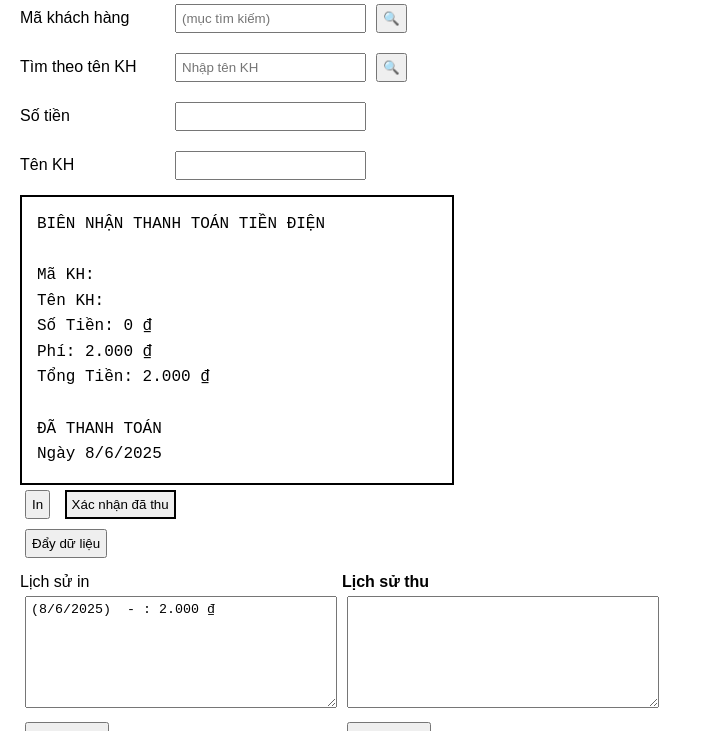
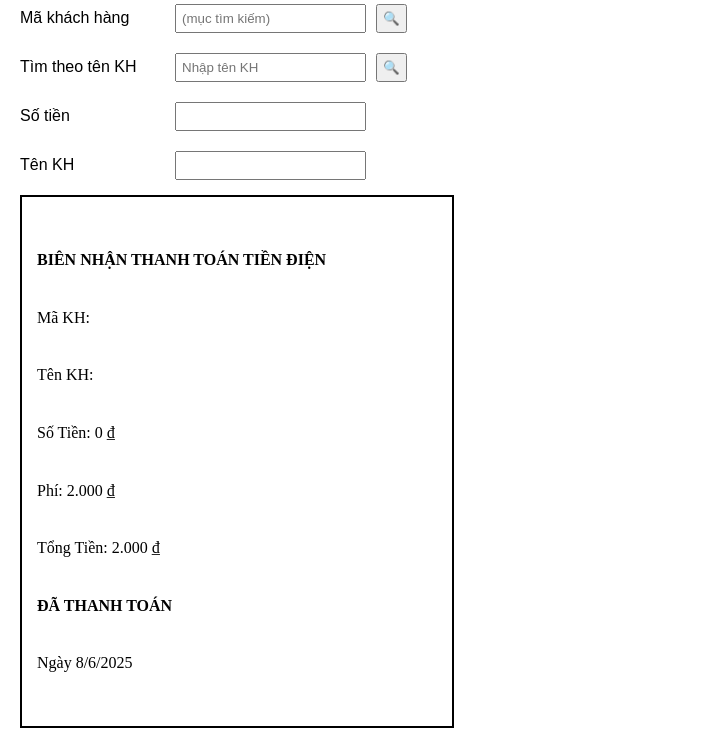
Before and after one commit to Megumi112/bill-in, a plain HTML site: page index.html in a window 1280 px wide. Both pictures are taken after a click on the button "In". Shown: the part 69-800 px from the top of the page, without its empty margins (0-702 px from the left). Drawn offline with Linux system fonts and the light colour scheme.

Commit message:
Add files via upload

```diff
--- a/index.html
+++ b/index.html
@@ -7,6 +7,8 @@
   <style>
     body { font-family: Arial, sans-serif; margin: 20px; }
     input, button, textarea { margin: 5px; padding: 5px; }
+
+    /* Khung hóa đơn */
     #hoaDon {
       width: 400px;
       min-height: 250px;
@@ -14,9 +16,11 @@
       padding: 15px;
       white-space: pre-wrap;
       font-size: 16px;
-      font-family: 'Courier New', monospace;
-      line-height: 1.6;
+      font-family: 'Times New Roman', serif;
+      line-height: 1.2; /* Điều chỉnh khoảng cách dòng */
     }
+    #hoaDon p { margin: 0; }
+
     .row { display: flex; align-items: center; margin-bottom: 10px; }
     .label { width: 150px; }
     #lichSuIn, #lichSuThu { width: 300px; height: 100px; margin: 5px; }
@@ -121,17 +125,17 @@ function hienThiHoaDon(maKH, tenKH, soTien) {
   const phi = 2000;
   const tong = Number(soTien) + phi;
   const thoiGian = new Date().toLocaleDateString('vi-VN');
-  const noiDung = `BIÊN NHẬN THANH TOÁN TIỀN ĐIỆN
-
-Mã KH: ${maKH}
-Tên KH: ${tenKH}
-Số Tiền: ${formatVND(soTien)}
-Phí: ${formatVND(phi)}
-Tổng Tiền: ${formatVND(tong)}
-
-ĐÃ THANH TOÁN
-Ngày ${thoiGian}`;
-  document.getElementById("hoaDon").innerText = noiDung;
+  const noiDung = `
+    <p style="font-weight:bold;">BIÊN NHẬN THANH TOÁN TIỀN ĐIỆN</p>
+    <p>Mã KH: ${maKH}</p>
+    <p>Tên KH: ${tenKH}</p>
+    <p>Số Tiền: ${formatVND(soTien)}</p>
+    <p>Phí: ${formatVND(phi)}</p>
+    <p>Tổng Tiền: ${formatVND(tong)}</p>
+    <p style="font-weight:bold;">ĐÃ THANH TOÁN</p>
+    <p>Ngày ${thoiGian}</p>
+  `;
+  document.getElementById("hoaDon").innerHTML = noiDung;
 }
 
 function inHoaDon() {
@@ -139,13 +143,9 @@ function inHoaDon() {
   const tenKH = document.getElementById("tenKH").value;
   const soTien = Number(document.getElementById("soTien").value || 0);
   hienThiHoaDon(maKH, tenKH, soTien);
-  const phi = 2000;
-  const tong = soTien + phi;
-  const thoiGian = new Date().toLocaleDateString('vi-VN');
-  lichSuIn.push({ maKH, tenKH, soTien: tong, thoiGian });
+  lichSuIn.push({ maKH, tenKH, soTien: soTien + 2000, thoiGian: new Date().toLocaleDateString('vi-VN') });
   localStorage.setItem("lichSuIn", JSON.stringify(lichSuIn));
   capNhatLichSu();
-  // Gọi print trong callback để đảm bảo Edge nhận diện đây là hành động người dùng
   setTimeout(() => { window.print(); }, 0);
 }
 
@@ -214,7 +214,6 @@ function xoaLichSu() {
 }
 
 window.onload = capNhatLichSu;
-
 </script>
 
 </body>
```
